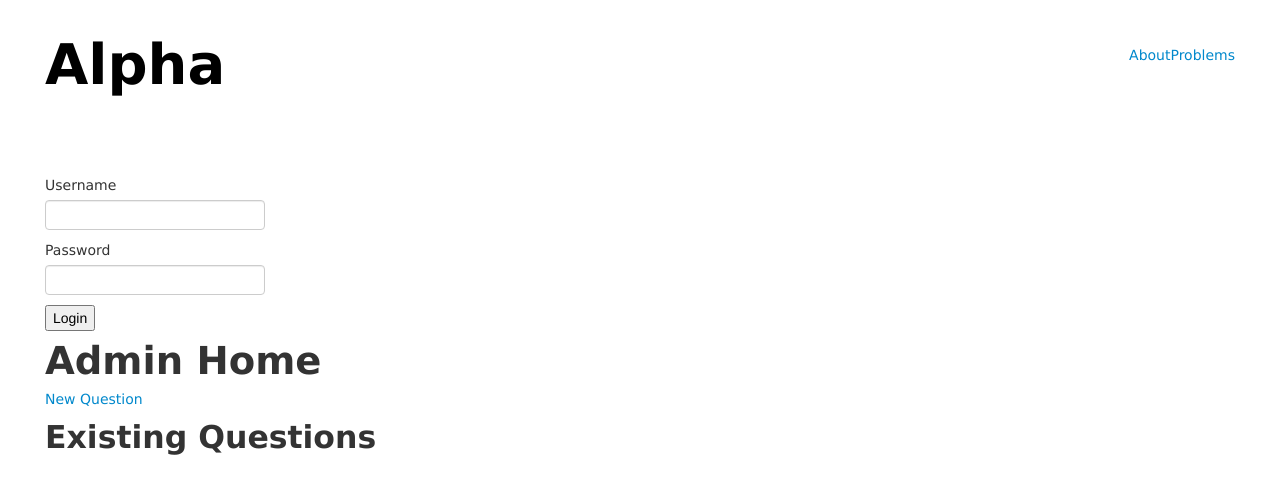
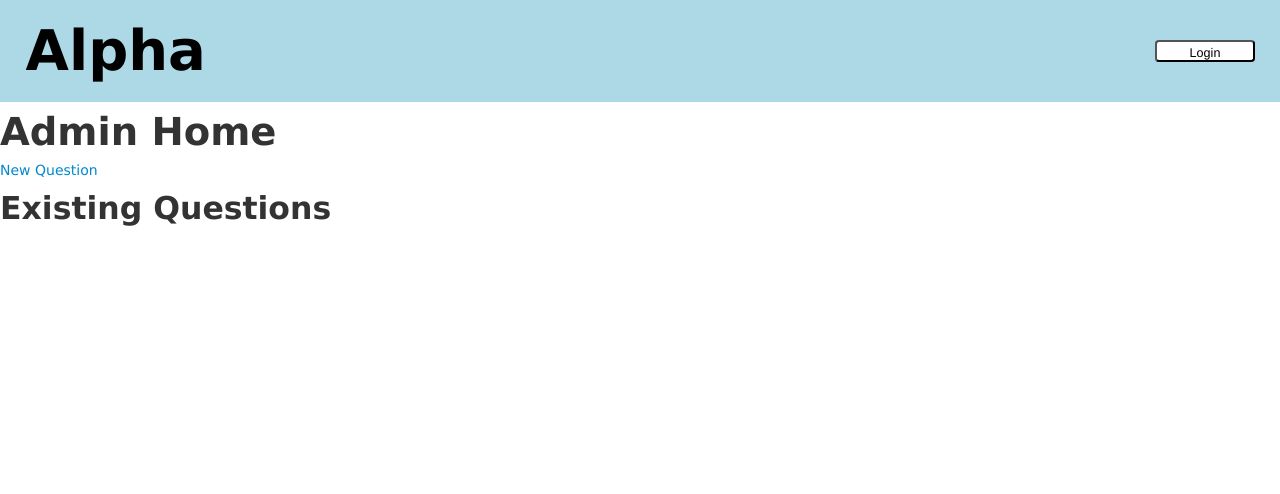
Before and after one commit to sharadmv/question-bank, a Node server app: page /admin in a window 1280 px wide. Shown: the top 494 px of the page. Run offline with Node 20, Linux system fonts and the light colour scheme; data that the repository does not hold is empty; some libraries are stand-ins or nearby versions.

Commit message:
Got the basic layout of the navigation bar done assuming that the user isn't logged in.

```diff
--- a/public/css/style.css
+++ b/public/css/style.css
@@ -1,5 +1,5 @@
 body {
-  margin:45px;
+  margin:0px;
   font:14px "Lucida Grande", Helvetica, Arial, sans-serif;
 }
 
@@ -7,11 +7,14 @@ body {
 
 
 div#header {
-    min-height:130px;
+    min-height:102px;
+    background:#add8e6;
 }
 
 div#logo {
     position:absolute;
+    top:31px;
+    left:2%;
 }
 
 div#logo h1 {
@@ -40,3 +43,29 @@ div#nav-bar ul {
 div#nav-bar li {
     display:inline;
 }
+
+button#login{
+    position:relative;
+    top:40px;
+    right:25%;
+    text-align:center;
+    text-vertical-align:center;
+    font-size:90%;
+    text-transform:scale(2,1);
+    text-webkit-transform:scale(2,1);
+}
+
+button {
+    border-radius:.3em;
+    background-color:white;
+    height:22px;
+    width:100px;
+}
+
+button:hover {
+    background-color:#C19E36;
+}
+
+button:active {
+    background-color:#252C58;
+}
--- a/views/index.jade
+++ b/views/index.jade
@@ -6,6 +6,5 @@ block css
 block content
   script(src='/js/questions.js')
   script(src='/js/index.js')
-  p Welcome to Alpha. Here you will find questions.
   #questionList()
   #currentQuestion
--- a/views/layout.jade
+++ b/views/layout.jade
@@ -16,21 +16,10 @@ html
       #logo
         h1: a(href='/') Alpha
       #nav-bar
-        ul
-          li: a(href='') About
-          li: a(href='') Problems
-    #login.main
-       if login
+        if login
           p Logged in as #{login}
           button(id='logout') Logout
-       else
-         #usernameBox
-            label Username
-            input(id='username',type='text')
-         #passwordBox
-           label Password
-           input(id='password',type='password')
-         #submit-btn
-         button(class='button', id='loginButton', value='Login') Login
+        else
+          button(id='login') Login
     #contents
       block content
```
